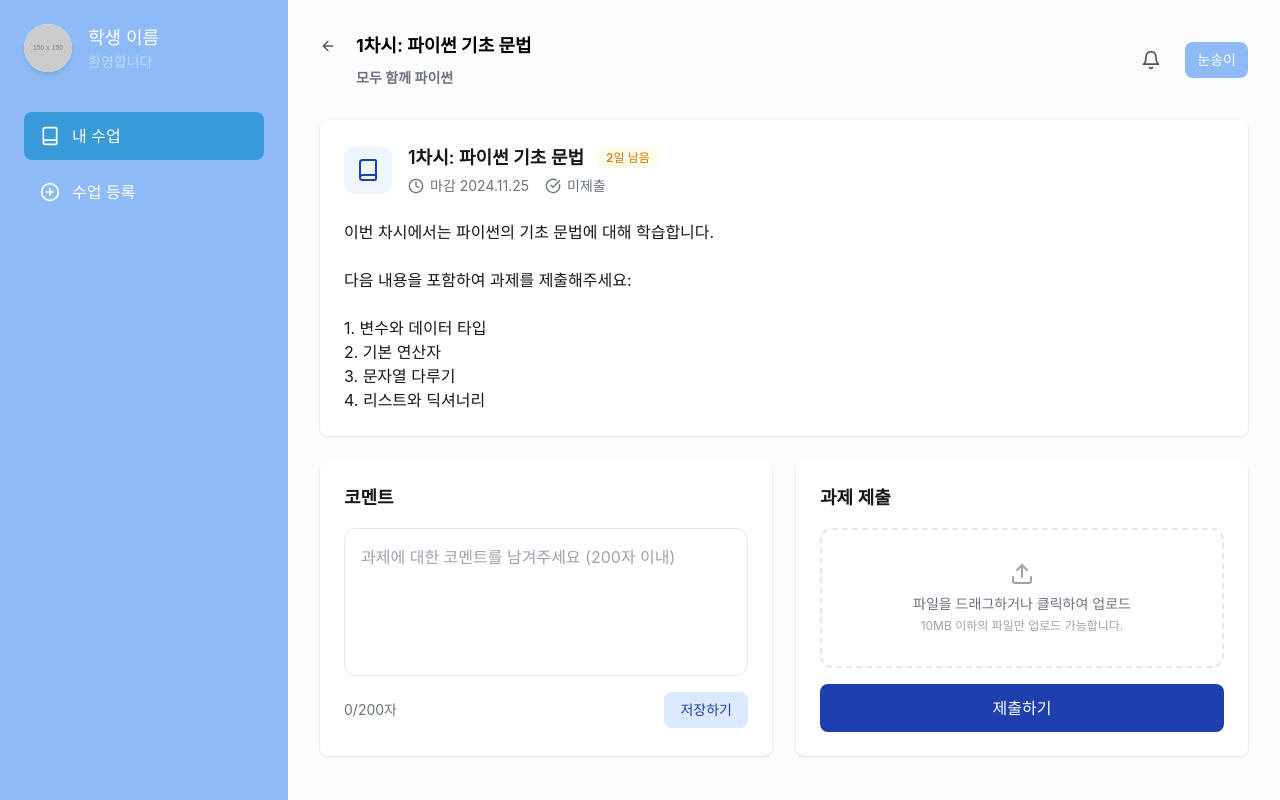
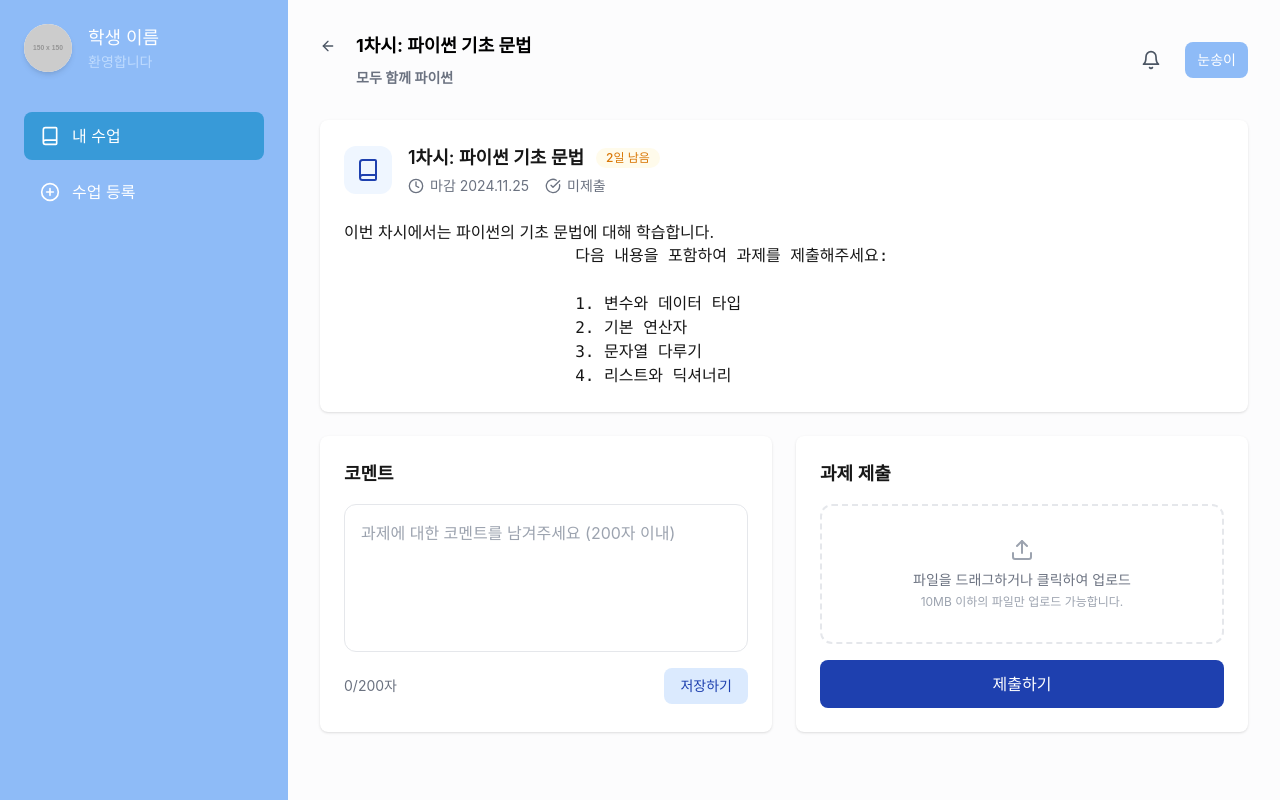
Before and after one commit to 9oormthon-univ/2024_DANPOON_TEAM_25_FE, a Next.js app: page /student/courses/1/works/1 in a window 1280 px wide. Built offline with nearby package versions, Linux system fonts and the light colour scheme; a web font is replaced by a local one.

Commit message:
[Feat] 마크다운 렌더링 기능 구현

```diff
--- a/src/components/common/Card/WorkInfoCard.tsx
+++ b/src/components/common/Card/WorkInfoCard.tsx
@@ -1,5 +1,6 @@
 import { Book, CheckCircle, Clock } from 'lucide-react';
-import React from 'react';
+import ReactMarkdown from 'react-markdown';
+import remarkGfm from 'remark-gfm';
 
 export interface WorkInfoCardProps {
   title: string;
@@ -42,7 +43,7 @@ const WorkInfoCard: React.FC<WorkInfoCardProps> = ({
         </div>
       </div>
       <div className="prose prose-blue max-w-none">
-        <p className="whitespace-pre-line">{description}</p>
+        <ReactMarkdown remarkPlugins={[remarkGfm]}>{description}</ReactMarkdown>
       </div>
     </div>
   );
```
